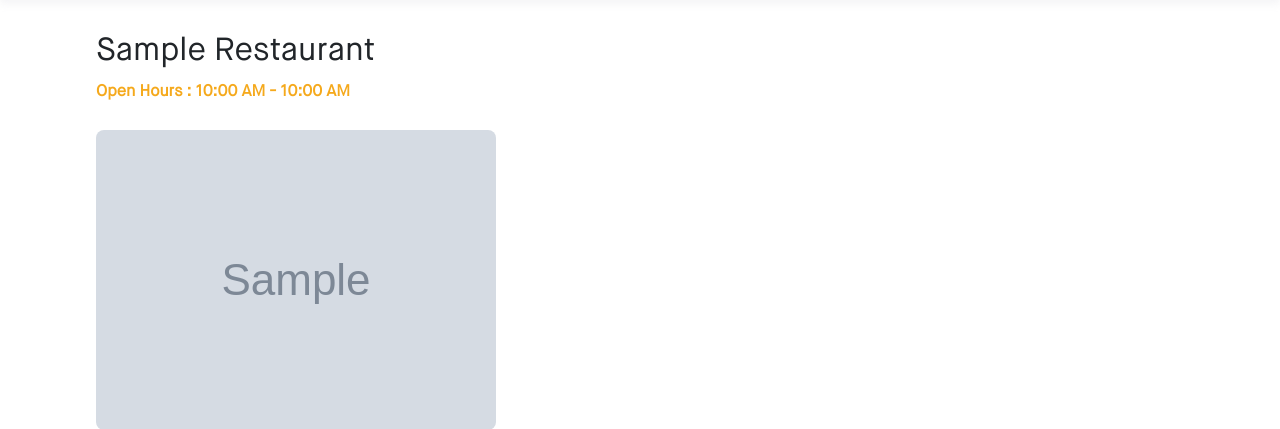
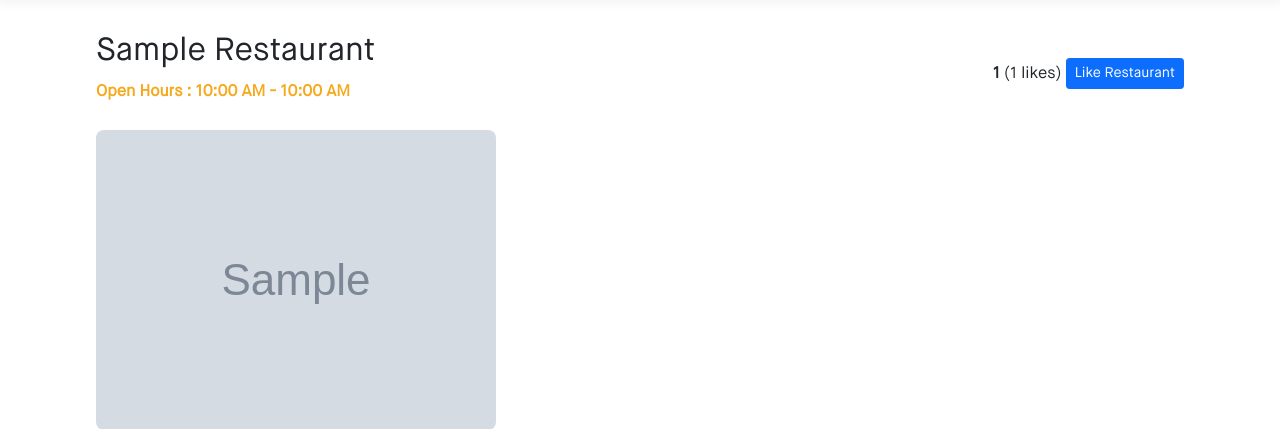
Before and after one commit to SomtoUgeh/roadchillz, a Django app: a page that uses templates/roadchillz/single-restaurant.html in a window 1280 px wide. Shown: the part 72-501 px from the top of the page. Run offline with Django 3.2, Linux system fonts and the light colour scheme; a user stored in the database is signed in; tables that the repository leaves empty hold one stand-in row (values such as "Sample post"); grey boxes marked "Sample" are stand-in pictures; some libraries are stand-ins or nearby versions.

Commit message:
cleanups | add like fn to single restaurant

```diff
--- a/roadchillz/urls.py
+++ b/roadchillz/urls.py
@@ -7,7 +7,8 @@ app_name = "roadchillz"
 urlpatterns = [
     path('', views.index, name='index'),
     path('restaurants/', views.index, name='restaurants'),
-    path('restaurants/add-restaurant', views.add_restaurant, name='add_restaurant'),
+    path('restaurants/add-restaurant/', views.add_restaurant, name='add_restaurant'),
+    path('restaurants/like_restaurant/', views.like_restaurant, name='like_restaurant'),
     path('restaurants/<slug:restaurant_name_slug>', views.single_restaurant, name='single_restaurant'),
     path('categories/', views.categories, name='categories'),
     path('categories/<slug:category_name_slug>', views.category_restaurants, name='category_restaurants'),
--- a/roadchillz/views.py
+++ b/roadchillz/views.py
@@ -82,7 +82,6 @@ def add_restaurant(request):
         uploaded_file_url = fs.url(filename)
         form = AddRestaurantForm(request.POST)
         if form.is_valid():
-            print('uplo url:', uploaded_file_url)
             form.cleaned_data['image_url'] = uploaded_file_url
             form.save(commit=True)
 
@@ -146,3 +145,20 @@ def user_login(request):
 def user_logout(request):
     logout(request)
     return redirect(reverse('roadchillz:index'))
+
+
+@login_required
+def like_restaurant(request):
+    restaurant_id = request.GET['restaurant_id']
+
+    try:
+        restaurant = Restaurant.objects.get(id=int(restaurant_id))
+    except Restaurant.DoesNotExist:
+        return HttpResponse(-1)
+    except ValueError:
+        return HttpResponse(-1)
+
+    restaurant.likes = restaurant.likes + 1
+    restaurant.save()
+
+    return HttpResponse(restaurant.likes)
--- a/static/js/custom.js
+++ b/static/js/custom.js
@@ -1,4 +1,4 @@
-$( document ).ready(function() {
+$(document).ready(function () {
 	$('.timepicker').timepicker({
 		timeFormat: 'h:i a',
 		interval: 60,
@@ -6,6 +6,20 @@ $( document ).ready(function() {
 		startTime: '00:00',
 		dynamic: false,
 		dropdown: true,
-        scrollbar: true
+		scrollbar: true,
+	});
+
+	$('#like_btn').click(function () {
+		let restaurantId;
+		restaurantId = $(this).attr('data-restaurantid');
+
+		$.get(
+			'/roadchillz/like_category/',
+			{ restaurant_id: restaurantId },
+			function (data) {
+				$('#like_count').html(data);
+				$('#like_btn').hide();
+			}
+		);
 	});
 });
--- a/static/roadchillz/styles.css
+++ b/static/roadchillz/styles.css
@@ -848,7 +848,7 @@ button {
 }
 
 .item-block > .item-price {
-	float:right;
+	float: right;
 }
 .restaurant-hours {
 	margin: 10px 0;
@@ -866,3 +866,14 @@ button {
 #add_restaurant_form {
 	padding-bottom: 30px;
 }
+
+.single__restaurant-heading {
+	display: flex;
+	justify-content: space-between;
+	align-items: center;
+}
+
+
+.single__restaurant-likes a {
+	padding-left: 1rem;
+}
--- a/templates/roadchillz/signup.html
+++ b/templates/roadchillz/signup.html
@@ -18,8 +18,8 @@
 		<form
 			method="post"
 			id="user_form"
+			enctype="multipart/form-data"
 			class="auth__form-wrapper form-group"
-			enctype="multipart/form-data"
 			action="{% url 'roadchillz:signup' %}"
 		>
 			{% csrf_token %}
--- a/templates/roadchillz/single-restaurant.html
+++ b/templates/roadchillz/single-restaurant.html
@@ -2,16 +2,37 @@
 {% load static %}
 
 {% block title_block %}
-	RoadChillz | Single Restaurant
+	RoadChillz | {{ restaurant.name | title }}
 {% endblock %}
 
 {% block body_block %}
 <main>
 	<section class="single__restaurant">
 		<div class="restaurants">
-			<div>
-				<h1>{{restaurant.name | title}}</h1>
-				<p class="restaurant-hours"><span class="timing-block">Open Hours : {{ restaurant.open_time | time:"h:i A" }} - {{ restaurant.close_time | time:"h:i A" }}</span></p>
+			<div class='single__restaurant-heading'>
+				<div>
+					<h1>{{restaurant.name | title}}</h1>
+					<p class="restaurant-hours"><span class="timing-block">Open Hours : {{ restaurant.open_time | time:"h:i A" }} - {{ restaurant.close_time | time:"h:i A" }}</span></p>
+				</div>
+
+				<div class='single__restaurant-likes'>
+					<strong id="like_count">{{ restaurant.likes }}</strong>
+						{% if restaurant.likes > 1 %}
+									({{ restaurant.likes }} likes)
+						{% elif restaurant.likes == 1 %}
+								({{ restaurant.likes}} likes)
+						{% endif %}
+
+					{% if user.is_authenticated %}
+						<button
+							id="like_btn"
+							type="button"
+							class="btn btn-primary btn-sm"
+							data-restaurantid="{{ restaurant.id }}"
+						>
+						<span data-feather="thumbs-up"></span>Like Restaurant</button>
+					{% endif %}
+				</div>
 			</div>
 
 			<img
@@ -39,12 +60,16 @@
 		</div>
 	</section>
 </main>
+
 <script type="text/javascript">
 	setTimeout(function() {
 		let map;
+
 		lat = parseFloat($('#restaurant-map').attr('data-attr-lat'));
 		long = parseFloat($('#restaurant-map').attr('data-attr-long'))
+
 		const restaurantLoc = { lat: lat, lng: long };
+
 		map = new google.maps.Map(document.getElementById("restaurant-map"), {
 			center: restaurantLoc,
 			zoom: 14,
@@ -55,5 +80,5 @@
 			map: map,
 		})
 	}, 1000);
- </script>
+</script>
 {% endblock %}
```
Also changed, not shown: templates/roadchillz/add-restaurant.html (+5 -2 lines), roadchillz/migrations/__init__.py (deleted), 1 other file. Lines whose indentation alone changed are shown as unchanged.
